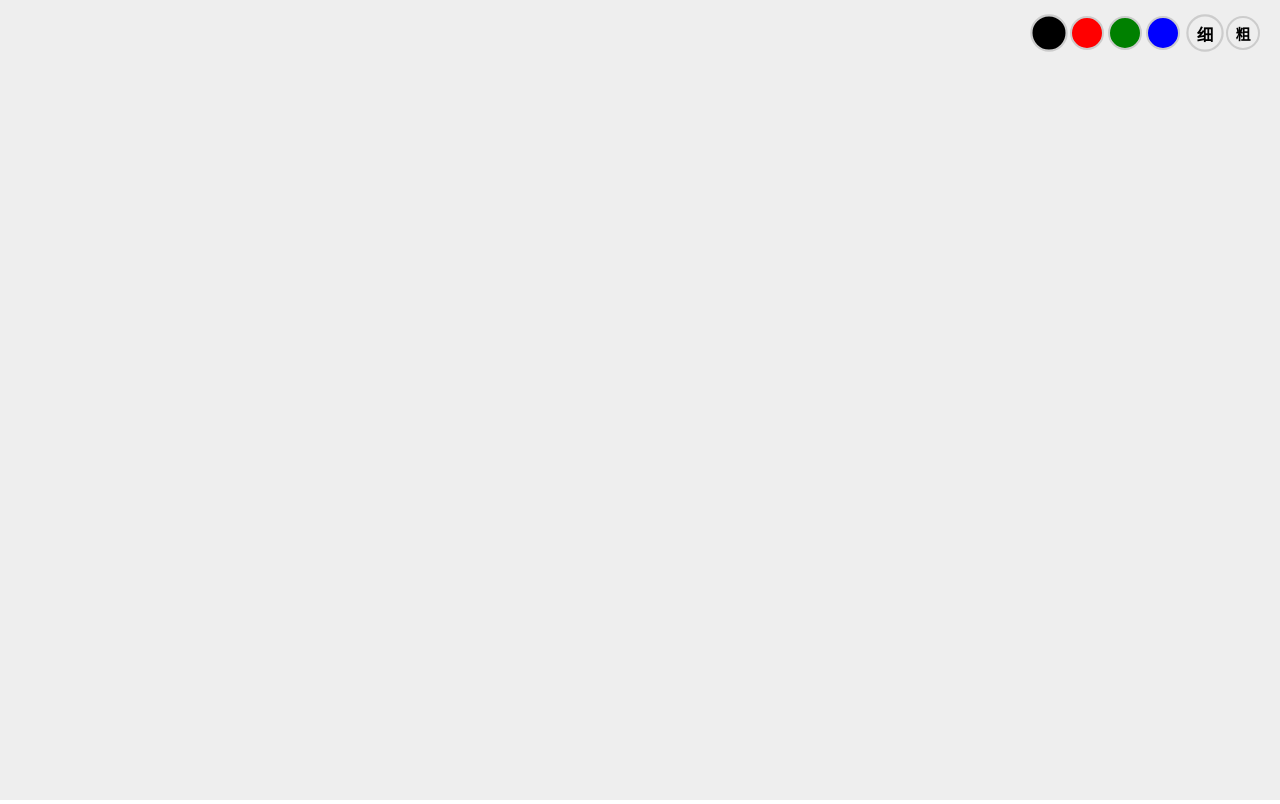
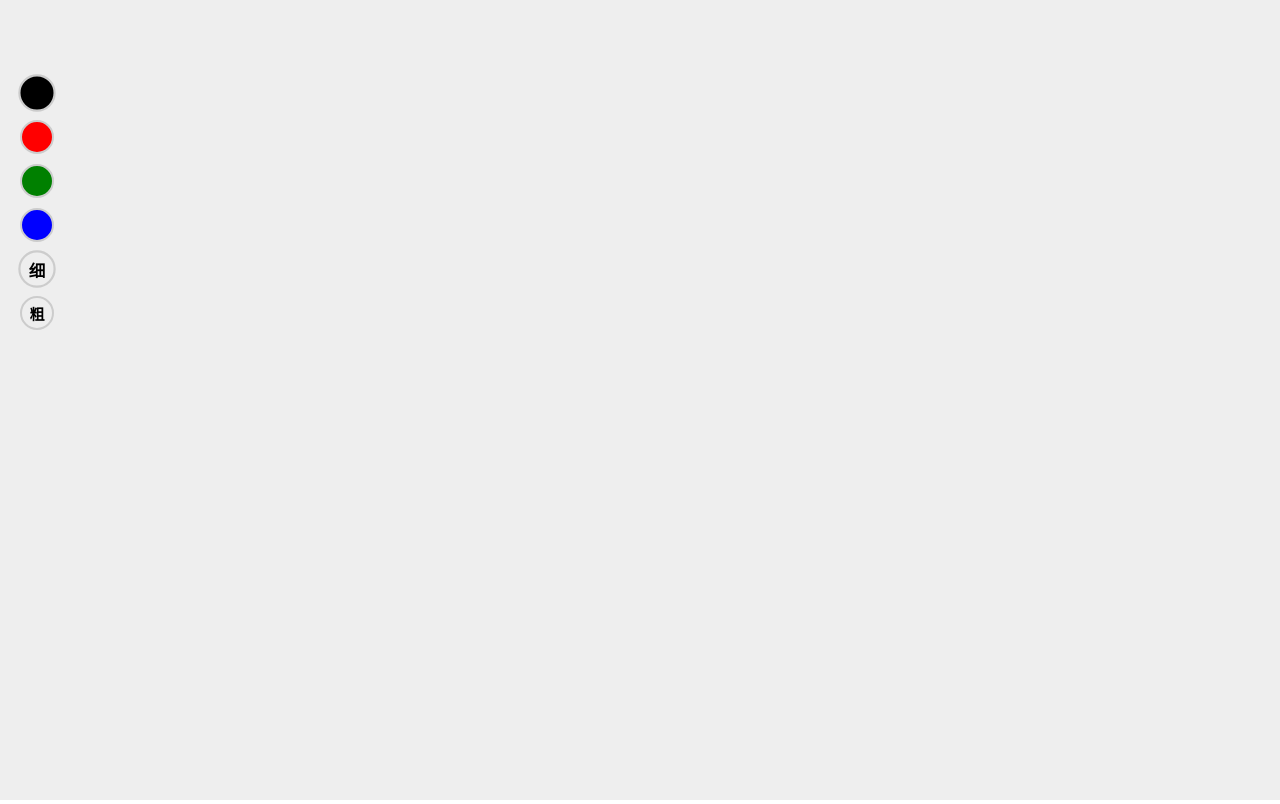
Before and after one commit to mokunshao/Whiteboard, a plain HTML site: page index.html in a window 1280 px wide. Drawn offline with Linux system fonts and the light colour scheme.

Commit message:
改善对移动端的支持

```diff
--- a/index.html
+++ b/index.html
@@ -30,7 +30,7 @@
         <li class="green" id="green"></li>
         <li class="blue" id="blue"></li>
     </ol>
-    <ol calss="fontWeight" id="fontWeight">
+    <ol class="fontWeight" id="fontWeight">
         <li class="normal active" id="normal">细</li>
         <li class="bold" id="bold">粗</li>
     </ol>
--- a/style.css
+++ b/style.css
@@ -32,20 +32,12 @@ body{
 }
 
 ol{
-	position: fixed;
-	right: 0;
-	top:0;
 	list-style: none;
 }
 
 
-#fontWeight{
-	padding-right: 20px;
-	padding-left: 0;
-}
-
 .normal, .bold{
-	display: inline-flex;
+	display: flex;
 	align-items: center;
 	justify-content: center;
 
@@ -54,28 +46,30 @@ ol{
 li{
 	width: 30px;
 	height: 30px;
-}
-
-li{
 	border: 2px solid #ccc;
-	display: inline-block;
 	border-radius: 50%;
 	transition: all 0.3s;
 	text-align: center;
 	vertical-align: middle;
-	font-weight: bold;
+	font-weight: bolder;
 	font-size: 15px;
 	cursor: pointer;
+	margin-left: 20px;
+	margin-bottom: 10px;
 }
 
-ol{
-	display: inline-block;
+.colors{
+	padding:0;
+	position: fixed;
+	left: 0;
+	top:60px;
 }
 
-
-
-.colors{
-	margin-right: 100px;
+.fontWeight{
+	padding: 0;
+	position: fixed;
+	left: 0;
+	top:236px;
 }
 
 .black{
```
